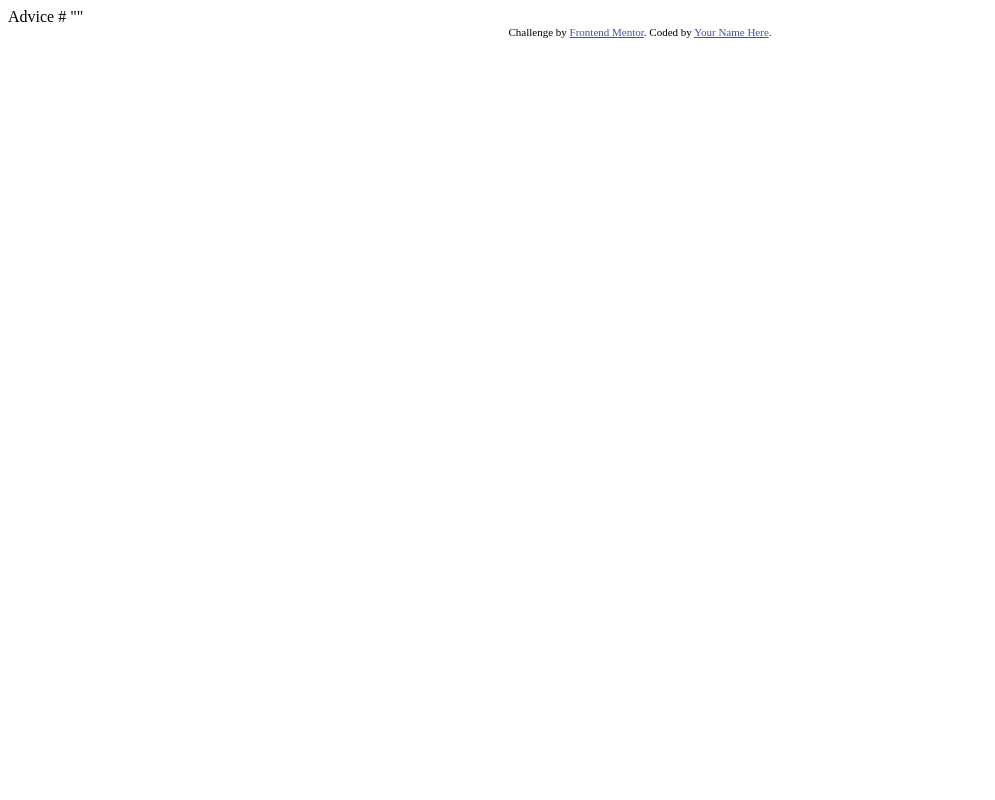
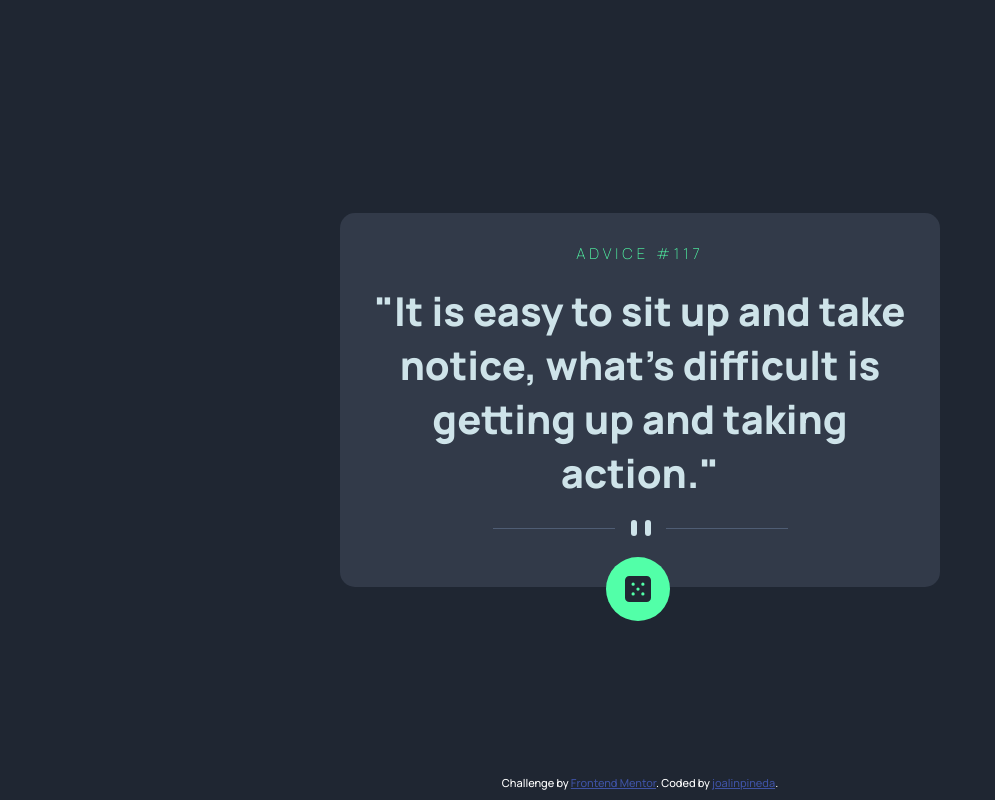
Before and after one commit to joalinpineda/vanilla-quote-generator, a plain HTML site: page index.html in a window 1280 px wide. Shown: the whole page, without its empty margins (0-995 px from the left). Drawn offline with Linux system fonts and the light colour scheme.

Commit message:
🚀Added functionality

```diff
--- a/index.html
+++ b/index.html
@@ -3,26 +3,28 @@
 <head>
   <meta charset="UTF-8">
   <meta name="viewport" content="width=device-width, initial-scale=1.0"> <!-- displays site properly based on user's device -->
-
   <link rel="icon" type="image/png" sizes="32x32" href="./images/favicon-32x32.png">
-
+  <link rel="preconnect" href="https://fonts.googleapis.com">
+  <link rel="preconnect" href="https://fonts.gstatic.com" crossorigin>
+  <link href="https://fonts.googleapis.com/css2?family=Manrope:wght@200;500;800&display=swap" rel="stylesheet">
+  <link rel="stylesheet" href="style.css">
   <title>Frontend Mentor | Advice generator app</title>
-
-  <!-- Feel free to remove these styles or customise in your own stylesheet 👍 -->
-  <style>
-    .attribution { font-size: 11px; text-align: center; }
-    .attribution a { color: hsl(228, 45%, 44%); }
-  </style>
 </head>
 <body>
-
-  Advice #<!-- Advice ID goes here -->
-
-  "<!-- Advice text goes here -->"
-
+  <main class="card">
+    <div class="quote-container">
+      <p class="advice-number">Advice #<span>117</span></p>
+      <h3 class="quote">"It is easy to sit up and take notice, what's difficult is getting up and taking action."</h3>
+      <div class="line"></div>
+      <div class="icon">
+        <img src="./images/icon-dice.svg" alt="New quote icon" srcset="">
+      </div>
+    </div>
+  </main>
   <div class="attribution">
     Challenge by <a href="https://www.frontendmentor.io?ref=challenge" target="_blank">Frontend Mentor</a>.
-    Coded by <a href="#">Your Name Here</a>.
+    Coded by <a href="https://github.com/joalinpineda">joalinpineda</a>.
   </div>
+  <script src="index.js"></script>
 </body>
 </html>
--- /dev/null
+++ b/index.js
@@ -0,0 +1,28 @@
+const main = ()=> {
+
+    const newQuoteBtn = document.querySelector('.icon')
+    const API = 'https://api.adviceslip.com/advice'
+
+    const getAdvice = ()=> {
+        let advice = {};
+        fetch(API)
+        .then(res => res.json())
+        .then(data => {
+            advice = data.slip.advice
+            const quote = document.querySelector('.quote'),
+            dice = document.querySelector('.icon > img'),
+            adviceNumber = document.querySelector('.advice-number > span')
+            quote.classList.add('quoteTransition')
+            dice.classList.add('diceAnimation')
+            quote.textContent = `"${advice}"`
+            adviceNumber.textContent = data.slip.id
+            quote.addEventListener("animationend", ()=> {
+                quote.classList.remove('quoteTransition')
+                dice.classList.remove('diceAnimation')
+            })
+        })
+    }
+
+    newQuoteBtn.addEventListener('click', getAdvice)
+}
+main()
--- /dev/null
+++ b/style.css
@@ -0,0 +1,130 @@
+:root{
+    --Light-Cyan : hsl(193, 38%, 86%);
+    --Neon-Green: hsl(150, 100%, 66%);
+    --Grayish-Blue: hsl(217, 19%, 38%);
+    --Dark-Grayish-Blue: hsl(217, 19%, 24%);
+    --Dark-Blue: hsl(218, 23%, 16%);
+
+}
+*{
+    margin: 0;
+    padding: 0;
+    box-sizing: border-box;
+}
+html{
+    font-size: 28px;
+}
+body{
+    width: 100%;
+    height: 100vh;
+    font-family: 'Manrope', sans-serif;
+    background-color: var(--Dark-Blue);
+    display: grid;
+    place-items: center;
+}
+.card{
+    width: 350px;
+    max-height: 500px;
+    padding: 30px 20px;
+    display: flex;
+    flex-direction: column;
+    background-color: var(--Dark-Grayish-Blue);
+    margin: 0 auto;
+    border-radius: 15px;
+    text-align: center;
+    position: relative;
+}
+.advice-number {
+    font-size: 0.44rem;
+    color: var(--Neon-Green);
+    text-transform: uppercase;
+    letter-spacing: 4px;
+    font-weight: 200;
+}
+.quote-container{
+    width: 100%;
+    height: 100%;
+}
+.quote{
+    color: var(--Light-Cyan);
+    font-weight: 800;
+    margin: 0.6rem 0;
+}
+.quoteTransition{
+    animation: quoteTransition 1000ms ease-in-out;
+}
+.diceAnimation {
+    animation: rollDice 1s ease;
+}
+.line{
+    content: url('images/pattern-divider-mobile.svg');
+    margin: 0.6rem auto;
+}
+.icon{
+    width: 64px;
+    height: 64px;
+    position: absolute;
+    top: calc(100% - 30px);
+    right: calc(50% - 30px);
+    background-color: var(--Neon-Green);
+    border-radius: 50%;
+    display: grid;
+    place-items: center;
+    cursor: pointer;
+}
+.icon:hover, .icon:focus {
+    animation: pulse 1s;
+    box-shadow: 0 0 0 0.5rem transparent;
+}
+.icon > img {
+    width: 26px;
+    height: 26px;
+}
+.attribution {
+    font-size: 11px;
+    text-align: center;
+    position: fixed;
+    bottom: 10px;
+    width: 100%;
+    color: #fff;
+}
+.attribution a {
+    color: hsl(228, 45%, 44%);
+}
+@keyframes quoteTransition {
+    0%{
+        opacity: 0;
+    }
+    50%{
+        opacity: 50%;
+    }
+    100%{
+        opacity: 100%;
+    }
+}
+@keyframes rollDice {
+    0%{
+        transform: rotate(0);
+    }
+    25%{
+        transform: rotate(180deg);
+    }
+    50%{
+        transform: rotate(-180deg);
+    }
+    100%{
+        transform: rotate(0deg);
+    }
+}
+@keyframes pulse {
+    0% { box-shadow: 0 0 0 0  var(--Neon-Green) }
+  }
+@media only screen and (min-width: 768px) {
+    html{
+        font-size: 34px;
+    }
+    .card{
+        min-width: 600px;
+        max-height: 720px;
+    }
+}
```
